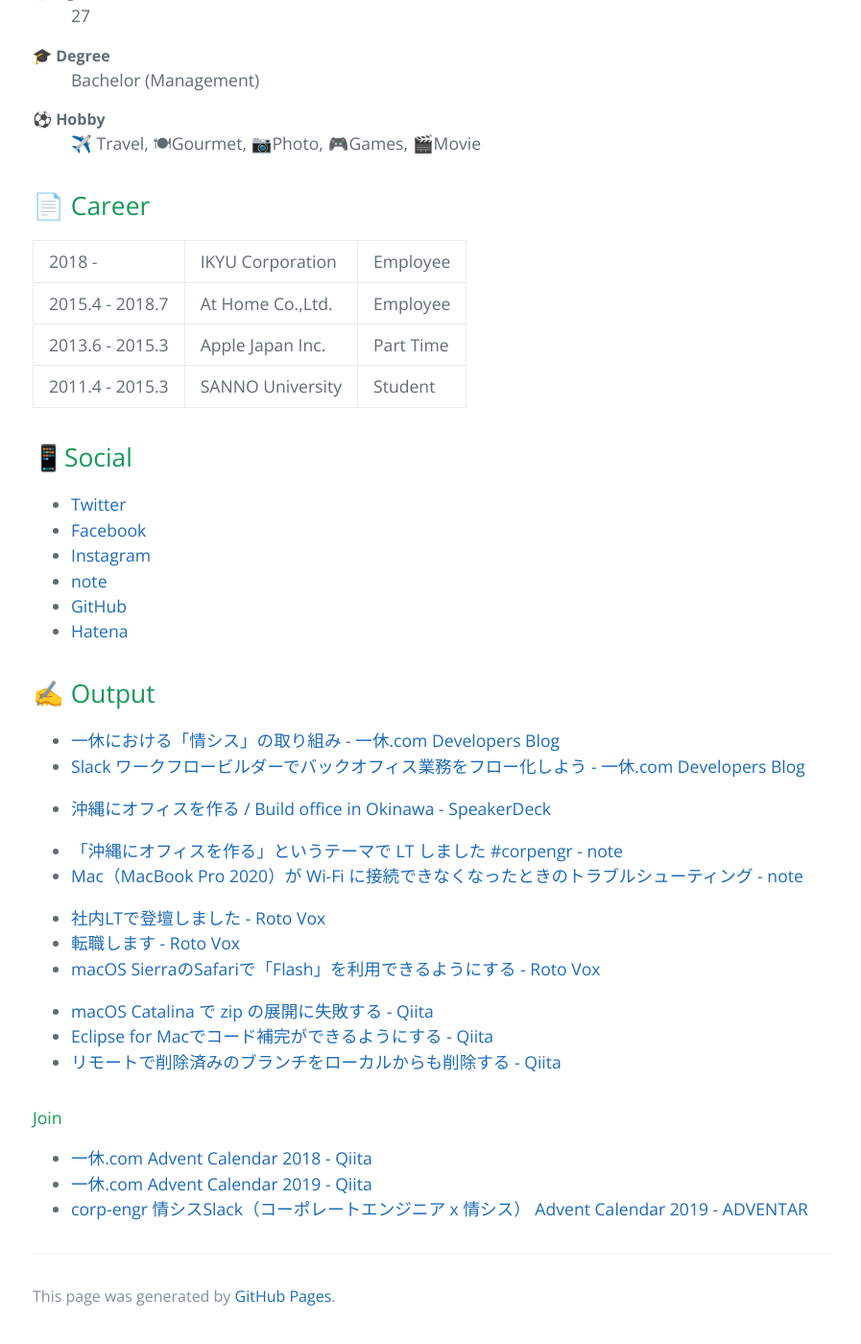
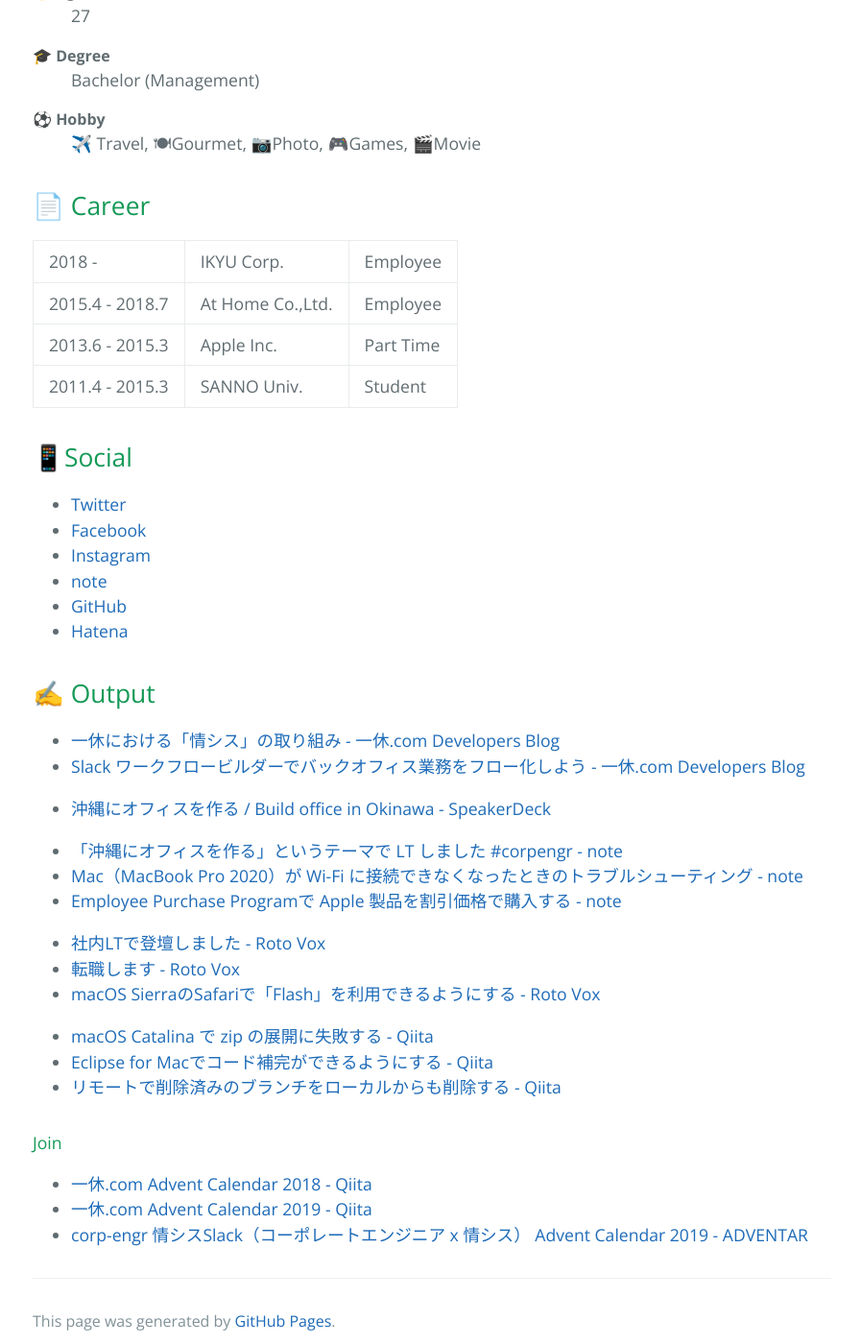
Before and after one commit to rotomx/rotomx.github.io, a Jekyll site: the page built from index.md, in a window 1280 px wide and 1400 px high, scrolled down 851 px. Shown: the whole window at 96% size, without its empty margins (190-1087 px from the left). Built offline with Jekyll 4.4.1, drawn with Linux system fonts in a browser that asks for light colours.

Commit message:
Update index.md
add: note links

```diff
--- a/index.md
+++ b/index.md
@@ -2,7 +2,7 @@
 layout: default
 ---
 
-![rotomx](https://pbs.twimg.com/profile_images/1259478624928796672/QpQVgkP7_400x400.jpg)
+![rotomx](https://pbs.twimg.com/profile_images/1267469414879772672/ISsbFOQ4_400x400.jpg)
 
 ## 👤 About Me
 
@@ -21,10 +21,10 @@ layout: default
 
 ## 📄 Career
 
-| 2018 -          | IKYU Corporation    | Employee  |
+| 2018 -          | IKYU Corp.          | Employee  |
 | 2015.4 - 2018.7 | At Home Co.,Ltd.    | Employee  |
-| 2013.6 - 2015.3 | Apple Japan Inc.    | Part Time |
-| 2011.4 - 2015.3 | SANNO University    | Student   |
+| 2013.6 - 2015.3 | Apple Inc.          | Part Time |
+| 2011.4 - 2015.3 | SANNO Univ.         | Student   |
 
 ## 📱Social
 
@@ -47,6 +47,7 @@ layout: default
 
 * [「沖縄にオフィスを作る」というテーマで LT しました #corpengr - note](https://note.com/rotomx/n/n773981c831d2)
 * [Mac（MacBook Pro 2020）が Wi-Fi に接続できなくなったときのトラブルシューティング - note](https://note.com/rotomx/n/n54c036e548e7)
+* [Employee Purchase Programで Apple 製品を割引価格で購入する - note](https://note.com/rotomx/n/nccbbf5f442d0)
 
 
 * [社内LTで登壇しました - Roto Vox](http://rotomx.hateblo.jp/entry/2018/06/28/%E7%A4%BE%E5%86%85LT%E3%81%A7%E7%99%BB%E5%A3%87%E3%81%97%E3%81%BE%E3%81%97%E3%81%9F)
```
